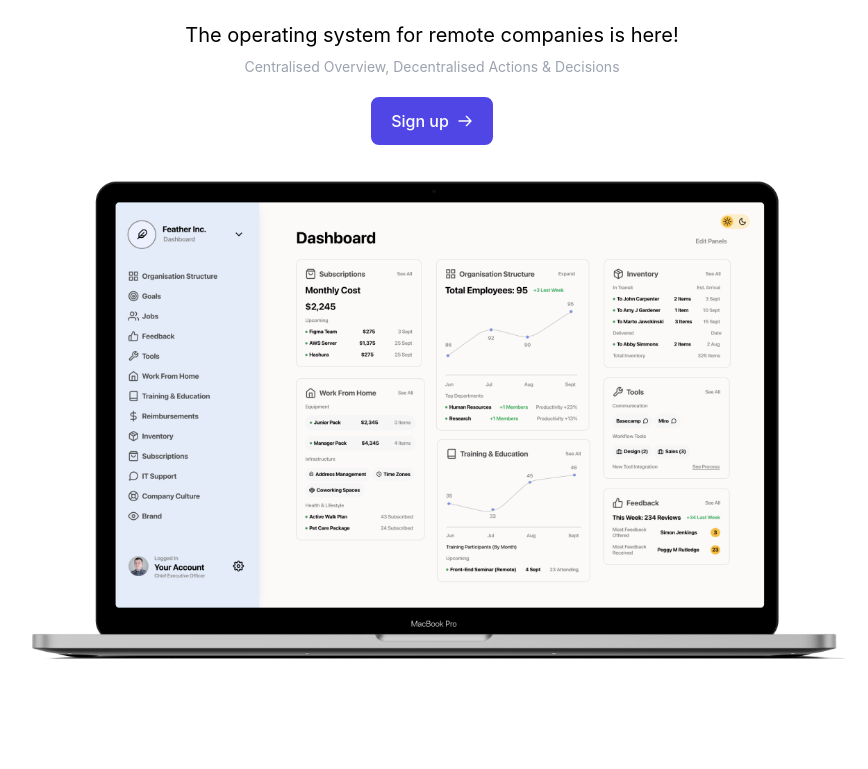
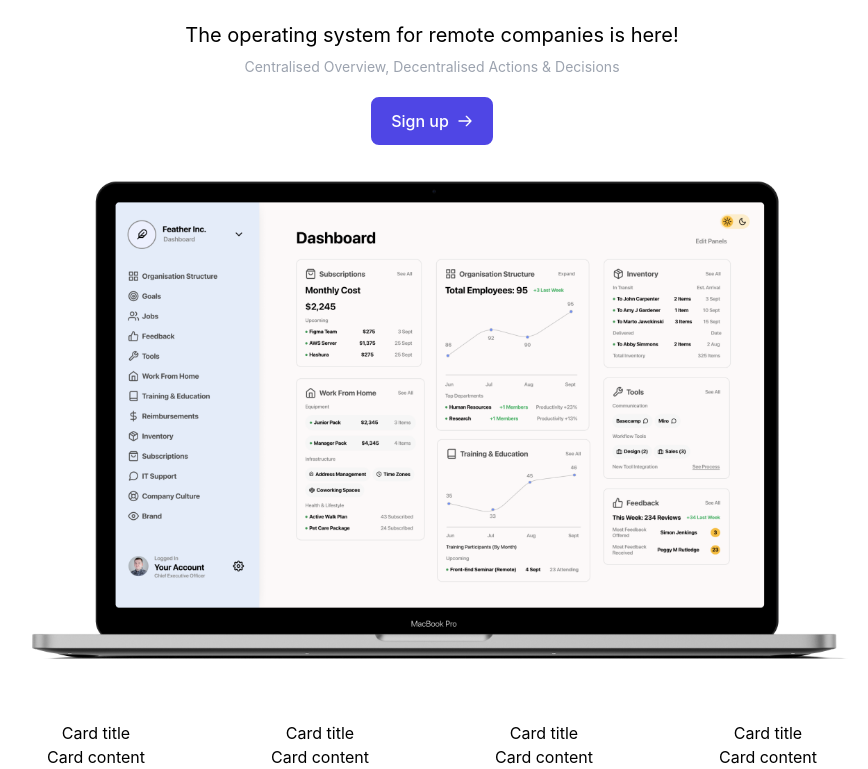
Before and after one commit to DoctorSte/remoteOS, a Next.js app: page / in a window 1280 px wide. Shown: the part 895-1664 px from the top of the page, without its empty margins (208-1076 px from the left). Before the commit the page ends 1616 px from the top, so only its background shows below. Built offline with nearby package versions, Linux system fonts and the light colour scheme.

Commit message:
page updates

```diff
--- /dev/null
+++ b/pages/api/data.json
@@ -0,0 +1,13 @@
+{
+  "Cards 1": [
+    { "title": "Title 1", "content": "Content 1" },
+    { "title": "Title 2", "content": "Content 2" },
+    { "title": "Title 3", "content": "Content 3" }
+  ],
+  "Cards 2": [
+    { "title": "Title 1", "content": "Content 1" },
+    { "title": "Title 2", "content": "Content 2" },
+    { "title": "Title 3", "content": "Content 3" }
+  ]
+
+}
--- /dev/null
+++ b/pages/components/card.js
@@ -0,0 +1,30 @@
+import "tailwindcss/tailwind.css";
+
+export default function Card(props) {
+  return (
+    <div>
+      <h3>{props.title}</h3>
+      <p>{props.content}</p>
+    </div>
+  );
+}
+
+// import { Cards } from "../api/data";
+
+// export const getStaticProps = async () => {
+//   return {
+//     props: { cardData: Cards },
+//   };
+// };
+
+// export default ({ cardData }) => (
+//   <>
+//     const card = cardData.title; console.log(cardData);
+//     { {cardData.map((cardData) => (
+//       <div>
+//         <h3>{cardData.title}</h3>
+//         <p>{cardData.content}</p>
+//       </div>
+//     ))}; }
+//   </>
+// );
--- a/pages/index.js
+++ b/pages/index.js
@@ -3,6 +3,7 @@ import Image from "next/image";
 import "tailwindcss/tailwind.css";
 import Header from "./components/Header";
 import Hero from "./components/Hero";
+import Card from "./components/card";
 
 export default function Home() {
   return (
@@ -48,6 +49,12 @@ export default function Home() {
         </div>
       </section>
       <Hero />
+      <section className="grid grid-cols-4 gap-0 items-center px-10 lg:px-48 text-center">
+        <Card title="Card title" content="Card content" />
+        <Card title="Card title" content="Card content" />
+        <Card title="Card title" content="Card content" />
+        <Card title="Card title" content="Card content" />
+      </section>
     </>
   );
 }
```
